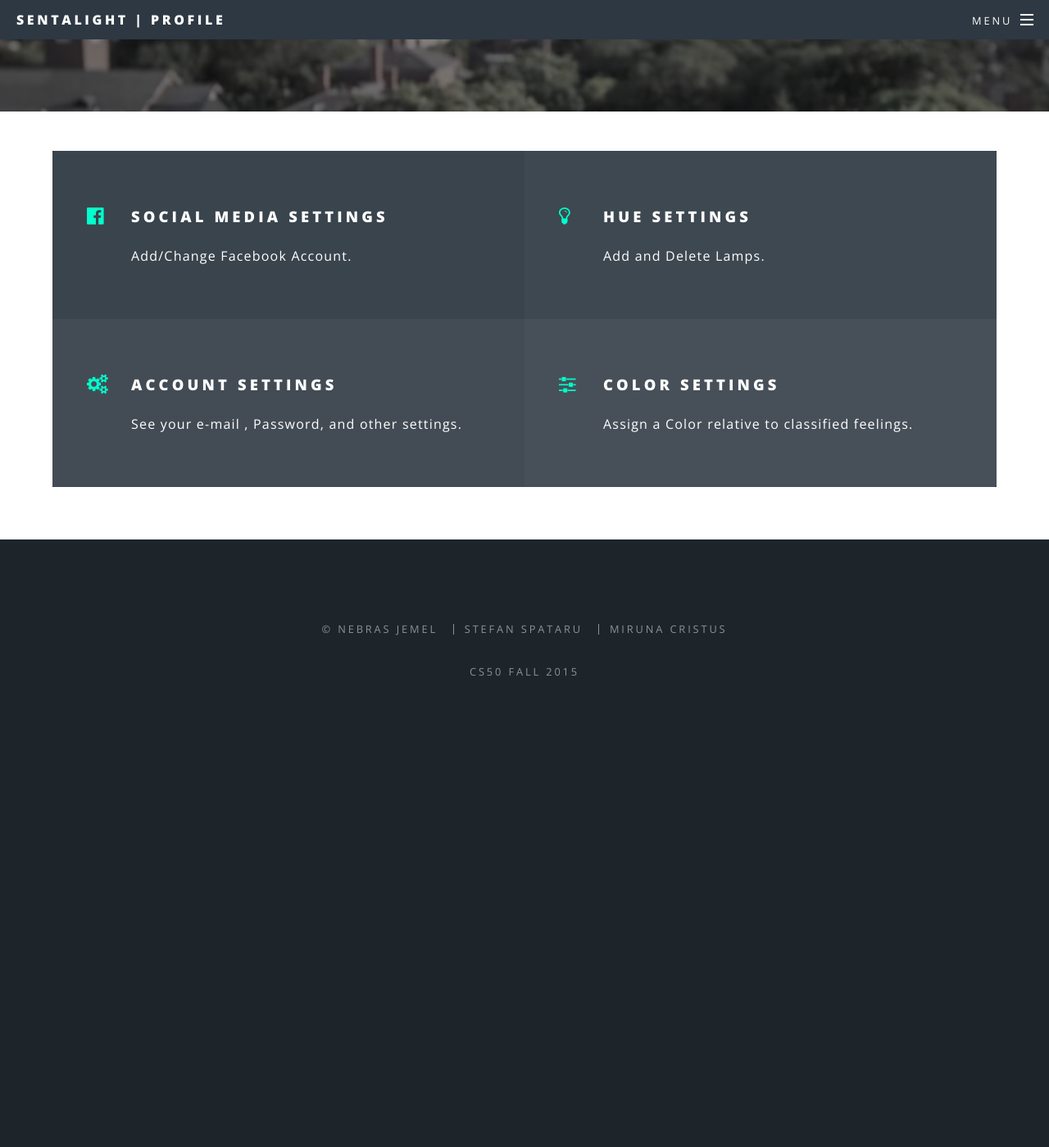
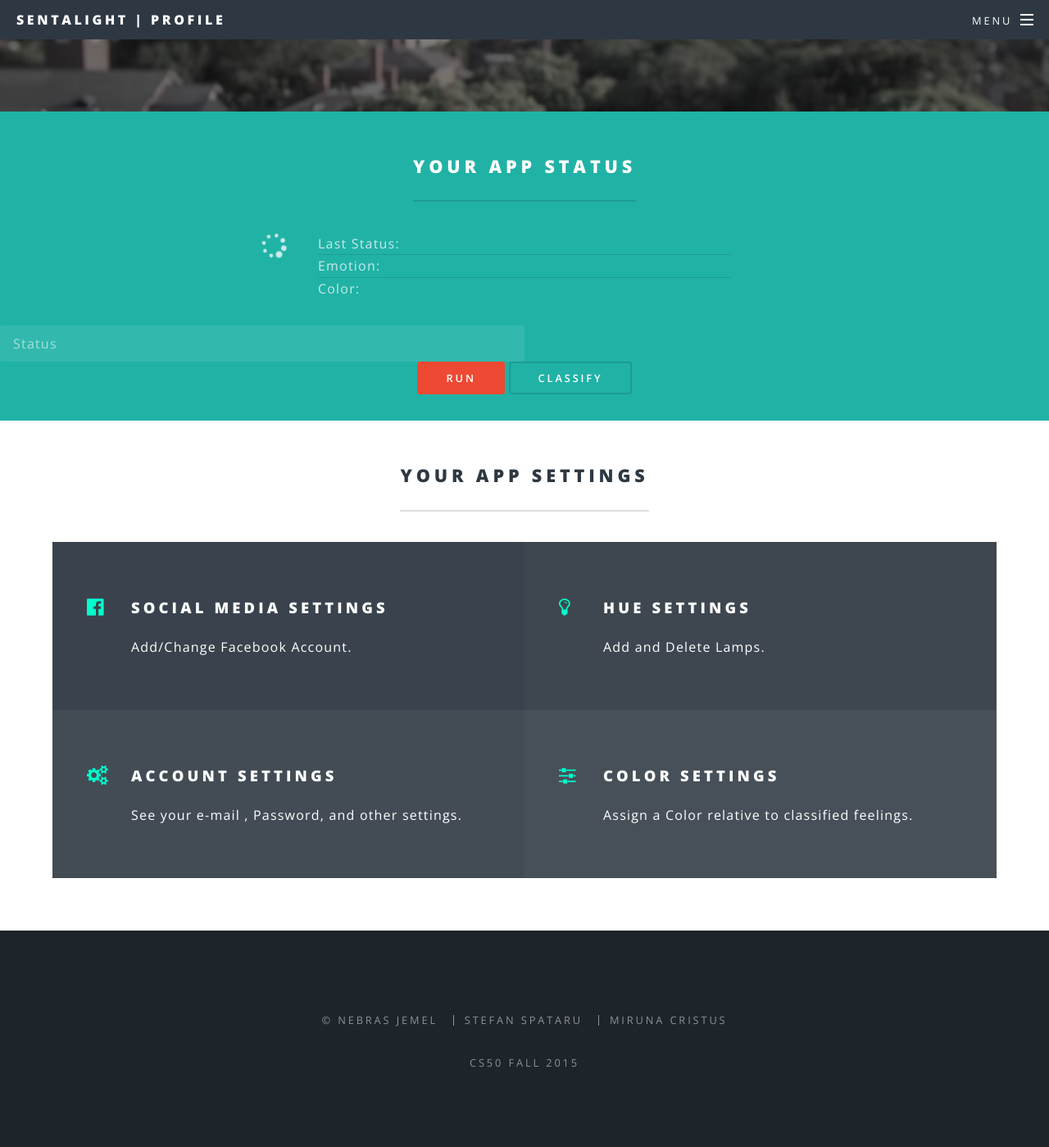
Before and after one commit to nebrasjemel/hue_nlp, a Django app: template templates/profile.html in a window 1280 px wide. Shown: the whole page at 82% size. Before the commit the page ends 824 px from the top, so only its background shows below. Run offline with Django 3.2, Linux system fonts and the light colour scheme; the template is opened without the code that fills it, so the values that code supplies are empty.

Commit message:
added and updated engine

```diff
--- a/hue_nlp/urls.py
+++ b/hue_nlp/urls.py
@@ -27,7 +27,9 @@
     url(r'^hue', 'Interface.views.hue'),
     url(r'^account', 'Interface.views.account'),
     url(r'^data', 'classifier.views.scrap'),
-    #remember to remove before deploying
+    url(r'^classify', 'classifier.views.classify'),
+
+    # remember to remove before deploying
     url(r'^500/$', 'main.views.handler500'),
     url(r'^404/$', 'main.views.handler404'),
 ]
--- a/static/assets/css/main.css
+++ b/static/assets/css/main.css
@@ -1616,7 +1616,7 @@
 	}
 
 	header.major {
-		margin: 0 0 3.5em 0;
+		margin: 0 0 1em 0;
 	}
 
 		header.major h2, header.major h3, header.major h4, header.major h5, header.major h6 {
@@ -2053,7 +2053,7 @@
 
 			ul.actions li {
 				display: inline-block;
-				padding: 0 1.5em 0 0;
+				padding: 0 0 0 0;
 				vertical-align: middle;
 			}
 
@@ -2067,7 +2067,7 @@
 
 			ul.actions.vertical li {
 				display: block;
-				padding: 1.5em 0 0 0;
+				padding: 0 0 0 0;
 			}
 
 				ul.actions.vertical li:first-child {
@@ -2803,6 +2803,44 @@
 			background-color: #ffffff;
 		}
 
+
+			.wrapper.style0 strong, .wrapper.style5 b {
+				color: #2E3842;
+			}
+
+			.wrapper.style0 h2,  .wrapper.style0 h4, .wrapper.style0 h5, .wrapper.style0 h6 {
+				color: #2E3842;
+			}
+
+			.wrapper.style0 hr {
+				border-color: #dfdfdf;
+			}
+
+			.wrapper.style0 blockquote {
+				border-color: #dfdfdf;
+			}
+
+			.wrapper.style0 code {
+				background: rgba(0, 0, 0, 0.0375);
+			}
+
+			.wrapper.style0 header p {
+				color: #8E8892;
+			}
+
+			.wrapper.style0 header.major h2, .wrapper.style5 header.major h3, .wrapper.style5 header.major h4, .wrapper.style5 header.major h5, .wrapper.style5 header.major h6 {
+				border-color: #dfdfdf;
+			}
+
+			.wrapper.style0 header.major p {
+				color: #4E4852;
+			}
+
+			.wrapper.style0 label {
+				color: #2E3842;
+			}
+
+
 		.wrapper.style3 {
 			background-color: #505393;
 			color: #d3d4e4;
@@ -3570,9 +3608,9 @@
 		opacity: 1;
 	}
 
-/* CTA */
-
-	#cta .inner {
+/* Engine Display */
+
+	#engine .inner {
 		display: -moz-flex;
 		display: -webkit-flex;
 		display: -ms-flex;
@@ -3580,40 +3618,36 @@
 		max-width: 45em;
 	}
 
-		#cta .inner header {
+		#engine .inner span {
 			-moz-order: 1;
 			-webkit-order: 1;
 			-ms-order: 1;
 			order: 1;
-			padding-right: 3em;
-			width: 70%;
-		}
-
-			#cta .inner header p {
-				color: inherit;
-			}
-
-		#cta .inner .actions {
+			width: 15%;
+		}
+
+
+		#engine .inner .actions {
 			-moz-order: 2;
-			-webkit-order: 2;
+			-webkit-order: 2;5
 			-ms-order: 2;
 			order: 2;
-			width: 30%;
+			width: 70%;
 		}
 
 		@media screen and (max-width: 980px) {
 
-			#cta .inner {
+			#engine .inner {
 				display: block;
 				text-align: center;
 			}
 
-				#cta .inner header {
+				#engine .inner span {
 					padding-right: 0;
 					width: 100%;
 				}
 
-				#cta .inner .actions {
+				#engine .inner .actions {
 					margin-left: auto;
 					margin-right: auto;
 					max-width: 20em;
@@ -3624,7 +3658,7 @@
 
 		@media screen and (max-width: 736px) {
 
-			#cta .inner .actions {
+			#engine .inner .actions {
 				max-width: none;
 			}
 
--- a/static/assets/js/engine.js
+++ b/static/assets/js/engine.js
@@ -2,25 +2,105 @@
  * Created by nebrasjemel on 12/5/15.
  */
 
-function update_lamp() {
-    console.log("Lamp is updating") // sanity check
+
+function format(str) {
+    return str.replace(/\w\S*/g, function (txt) {
+        return txt.charAt(0).toUpperCase() + txt.substr(1).toLowerCase();
+    });
+}
+
+function update_lamp(ip_address, username, emotion) {
+
+    function ajax_lamp(hue, bri, sat, number) {
+        console.log("Lamp is updating : {\"bri\":" + bri + "\"sat\":" + sat + "\"hue\":' " + hue + "'}'") // sanity check
+        $.ajax({
+            url: "http://" + ip_address + "/api/" + username + "/lights/" + number + "/state", // the endpoint
+            type: "PUT", // http method
+            data: '{"bri":' + bri + ',"sat":' + sat + ',"hue":' + hue + '}', // data sent with the post request
+            // handle a successful response
+            success: function (json) {
+                $('#color').text('Success'); // remove the value from the input
+                console.log(json); // log the returned json to the console
+                console.log("success"); // another sanity check
+            },
+
+            // handle a non-successful response
+            error: function (xhr, errmsg, err) {
+                $('#color').text('Failure'); // remove the value from the input
+                console.log(xhr.status + ": " + xhr.responseText); // provide a bit more info about the error to the console
+            }
+        });
+    }
+
+    if (emotion != "none") {
+        var bri = [0, 0, 0], hue = [0, 0, 0], sat = [0, 0, 0];
+        if (emotion == "sadness") {
+            bri = [254, 150, 150];
+            hue = [49342, 23862, 43717];
+            sat = [241, 251, 251];
+        }
+        else if (emotion == "joy") {
+            bri = [130, 254, 254];
+            hue = [49342, 25718, 23445];
+            sat = [241, 254, 251];
+        }
+        else if (emotion == "disgust") {
+            bri = [101, 116, 149];
+            hue = [55889, 3604, 58315];
+            sat = [230, 181, 161];
+        }
+        else if (emotion == "trust") {
+            bri = [101, 116, 149];
+            hue = [40823, 34172, 46341];
+            sat = [251, 152, 250];
+        }
+        else if (emotion == "anger") {
+            bri = [254, 254, 254];
+            hue = [49342, 43412, 46329];
+            sat = [241, 252, 251];
+        }
+        else if (emotion == "surprise") {
+            bri = [254, 254, 254];
+            hue = [14630, 65335, 64440];
+            sat = [190, 236, 253];
+        }
+        for (var i = 1; i < 4; i++) {
+            ajax_lamp(hue[i - 1], bri[i - 1], sat[i - 1], i);
+        }
+    }
+};
+
+function get_emotion(status) {
+    console.log("Classifying string") // sanity check
     $.ajax({
-        url : "create_post/", // the endpoint
-        type : "POST", // http method
-        data : { the_post : $('#post-text').val() }, // data sent with the post request
+        url: "/classify", // the endpoint
+        type: "POST", // http method
+        data: {"status": status}, // data sent with the post request
 
         // handle a successful response
-        success : function(json) {
-            $('#post-text').val(''); // remove the value from the input
+        success: function (json) {
+            $('#emotion').text(format(json.result)); // remove the value from the input
             console.log(json); // log the returned json to the console
             console.log("success"); // another sanity check
+            update_lamp("192.168.1.106", "1ea00fa13605c157350bb6d53d8f1b6b", json.result)
         },
 
         // handle a non-successful response
-        error : function(xhr,errmsg,err) {
-            $('#results').html("<div class='alert-box alert radius' data-alert>Oops! We have encountered an error: "+errmsg+
-                " <a href='#' class='close'>&times;</a></div>"); // add the error to the dom
+        error: function (xhr, errmsg, err) {
+            $('#color').text('Success'); // remove the value from the input
             console.log(xhr.status + ": " + xhr.responseText); // provide a bit more info about the error to the console
         }
     });
 };
+
+$(document).ready(function () {
+    setInterval(function () {
+    }, 20000);
+
+    $("#test2").click(function (e) {
+        e.preventDefault();
+        var value = $('#gotcha').val();
+        console.log(value)
+        get_emotion(value.toLowerCase());
+    });
+});
--- a/templates/profile.html
+++ b/templates/profile.html
@@ -1,9 +1,34 @@
 {% extends "base2.html" %}
 {% load staticfiles %}
 {% block content %}
-    <!-- Sign Up -->
+    <script language="JavaScript" type="text/javascript" src="{% static 'assets/js/jquery.min.js' %}"></script>
+    <script src="{% static 'assets/js/engine.js' %}"></script>
+    <section id="engine" class="wrapper style1 special">
+        <header class="major align-center">
+            <h2>Your App Status</h2>
+        </header>
+        <div class="inner">
+            <span>
+                <i class="fa fa-spinner fa-spin fa-2x"></i>
+            </span>
+            <ul class="actions vertical alt align-left">
+                <li>Last Status: <em id="status"></em></li>
+                <li>Emotion: <em id="emotion"></em></li>
+                <li>Color: <em id="color"></em></li>
+            </ul>
+        </div>
+        <div class="6u 12u$(xsmall)">
+            <input type="text" name="first_name" id="gotcha" value="" placeholder="Status"
+                   required/>
+        </div>
+        <input type="submit" id="test" value="Run" class="special"/>
+        <input type="submit" id="test2" value="Classify"/>
+    </section>
 
-    <section id="anim" class="wrapper style0 special">
+    <section class="wrapper style0 special">
+        <header class="major align-center">
+            <h2>Your App Settings</h2>
+        </header>
         <div class="inner">
             <ul class="features ">
                 <li class="icon fa-facebook-official ripplelink">
```
Also changed, not shown: Interface/views.py (+10 -13 lines), classifier/views.py (+99 -74 lines), static/assets/js/facebook.js (+21 -2 lines), db.sqlite3.
